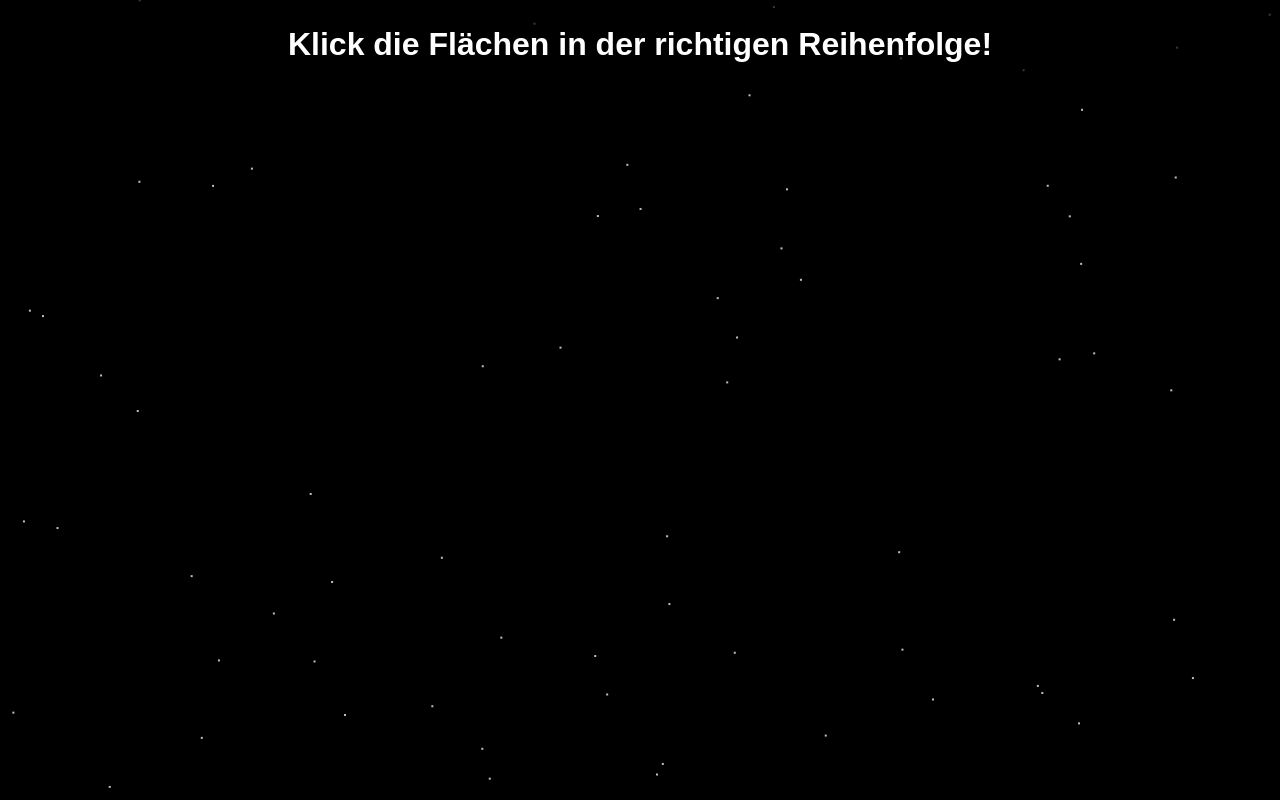
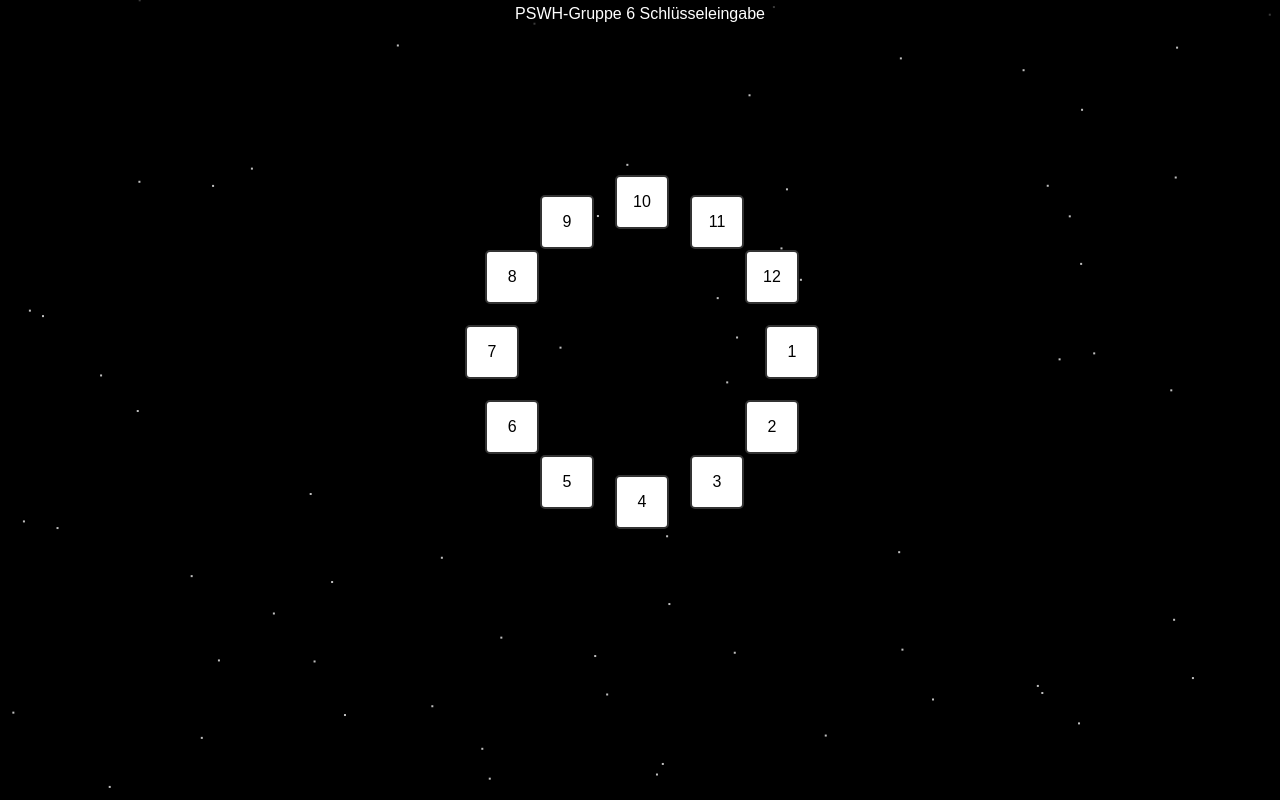
Before and after one commit to DonKelwin/DonKelwin.github.io, a plain HTML site: page PSWH.html in a window 1280 px wide. Drawn offline with Linux system fonts and the light colour scheme.

Commit message:
Update PSWH.html

```diff
--- a/PSWH.html
+++ b/PSWH.html
@@ -3,21 +3,30 @@
 <head>
     <meta charset="UTF-8">
     <meta name="viewport" content="width=device-width, initial-scale=1.0">
-    <title>Kreis-Clickspiel</title>
+    <title>PSWH-Gruppe 6</title>
     <link rel="stylesheet" href="styles.css">
 </head>
 <body>
     <div class="header">
-        <h1>Klick die Flächen in der richtigen Reihenfolge!</h1>
+        PSWH-Gruppe 6 Schlüsseleingabe
     </div>
     <div class="container">
         <div id="circle">
-            <!-- Dynamisch erzeugte Flächen -->
+            <div class="section">1</div>
+            <div class="section">2</div>
+            <div class="section">3</div>
+            <div class="section">4</div>
+            <div class="section">5</div>
+            <div class="section">6</div>
+            <div class="section">7</div>
+            <div class="section">8</div>
+            <div class="section">9</div>
+            <div class="section">10</div>
+            <div class="section">11</div>
+            <div class="section">12</div>
         </div>
+        <div id="history"></div>
         <div id="message"></div>
-        <div id="history">
-            <!-- Historie der Klicks -->
-        </div>
     </div>
     <script src="script.js"></script>
 </body>
```
